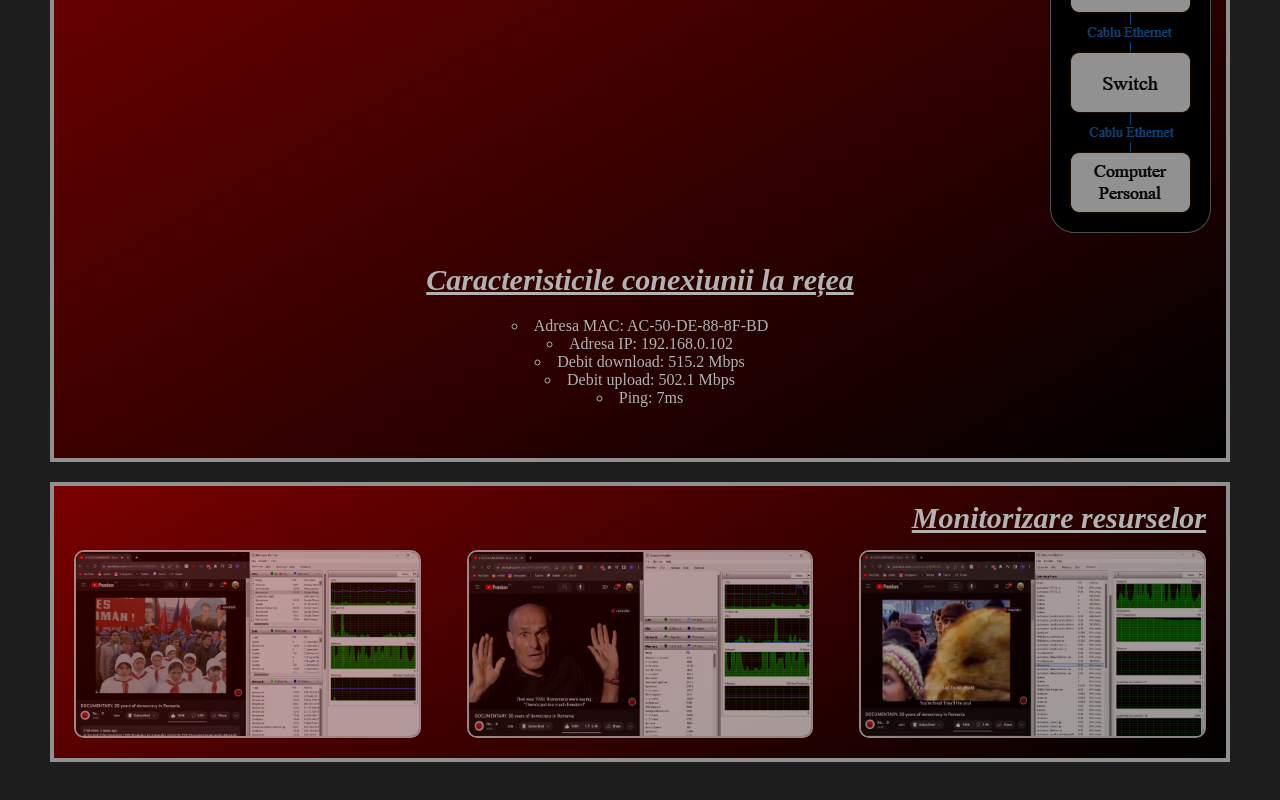
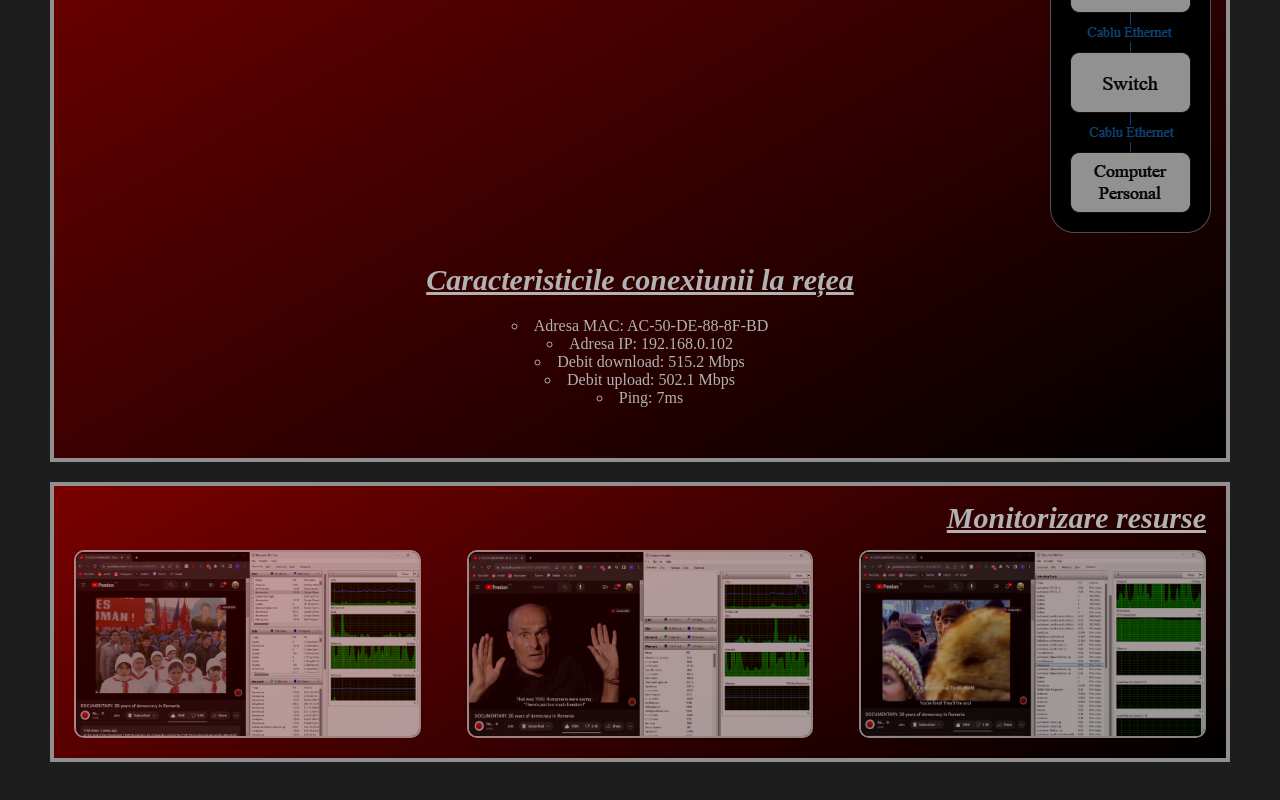
Before and after one commit to alexbnita/evaluareunit2, a plain HTML site: page Nita_AlexBogdan/index.html in a window 1280 px wide. Shown: the part 845-1645 px from the top of the page. Drawn offline with nearby package versions, Linux system fonts and the light colour scheme.

Commit message:
Update index.html

```diff
--- a/Nita_AlexBogdan/index.html
+++ b/Nita_AlexBogdan/index.html
@@ -77,7 +77,7 @@
   </div>
 
 	<div class="resurse" id="resurseContainer">
-        <h2>Monitorizare resurselor</h2>
+        <h2>Monitorizare resurse</h2>
         <div class="monitorizare" id="pozeContainer">
             <img src="utilizarea resurselor 1.png">
             <img src="utilizarea resurselor 2.png">
```
